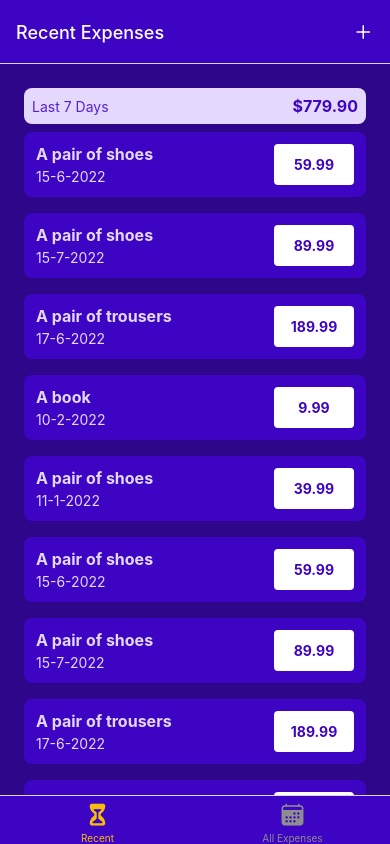
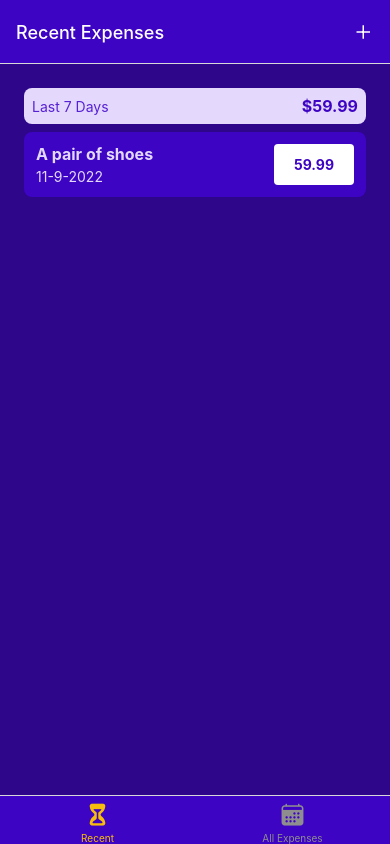
Before and after one commit to giannismanie/Expense_Tracker_App, a React Native app: screen /RecentExpenses in a window 390 px wide. Built offline with nearby package versions, Linux system fonts and the light colour scheme.

Commit message:
Created expenses context to add, update & delete expense item

```diff
--- a/App.js
+++ b/App.js
@@ -8,6 +8,7 @@ import AllExpenses from "./screens/AllExpenses";
 import { GlobalStyles } from "./constants/styles";
 import { Ionicons } from '@expo/vector-icons';
 import IconButton from "./components/ExpensesOutput/UI/IconButton";
+import ExpensesContextProvider from "./store/expenses-context";
 
 const Stack = createNativeStackNavigator();
 const BottomTabs = createBottomTabNavigator();
@@ -38,7 +39,8 @@ function ExpensesOverview() {
 export default function App() {
   return (
     <>
-      <StatusBar style="auto" />
+      <StatusBar style="light" />
+      <ExpensesContextProvider>
         <NavigationContainer>
           <Stack.Navigator screenOptions={{
             headerStyle: {backgroundColor: GlobalStyles.colors.primary500},
@@ -50,6 +52,7 @@ export default function App() {
             }}/>
           </Stack.Navigator>
         </NavigationContainer>
+      </ExpensesContextProvider>
     </>
   );
 }
--- a/components/ExpensesOutput/ExpensesOutput.js
+++ b/components/ExpensesOutput/ExpensesOutput.js
@@ -1,76 +1,19 @@
-import { StyleSheet, View } from "react-native";
+import { StyleSheet, Text, View } from "react-native";
 import { GlobalStyles } from "../../constants/styles";
 import ExpensesList from "./ExpensesList";
 import ExpensesSummary from "./ExpensesSummary";
 
-const Dummy_Expenses = [
-    {
-        id: 'e1',
-        description: 'A pair of shoes',
-        amount: 59.99,
-        date: new Date('2022-06-15')
-    },
-    {
-        id: 'e2',
-        description: 'A pair of shoes',
-        amount: 89.99,
-        date: new Date('2022-07-15')
-    },
-    {
-        id: 'e3',
-        description: 'A pair of trousers',
-        amount: 189.99,
-        date: new Date('2022-06-17')
-    },
-    {
-        id: 'e4',
-        description: 'A book',
-        amount: 9.99,
-        date: new Date('2022-02-10')
-    },
-    {
-        id: 'e5',
-        description: 'A pair of shoes',
-        amount: 39.99,
-        date: new Date('2022-01-11')
-    },
-    {
-      id: 'e6',
-      description: 'A pair of shoes',
-      amount: 59.99,
-      date: new Date('2022-06-15')
-  },
-  {
-      id: 'e7',
-      description: 'A pair of shoes',
-      amount: 89.99,
-      date: new Date('2022-07-15')
-  },
-  {
-      id: 'e8',
-      description: 'A pair of trousers',
-      amount: 189.99,
-      date: new Date('2022-06-17')
-  },
-  {
-      id: 'e9',
-      description: 'A book',
-      amount: 9.99,
-      date: new Date('2022-02-10')
-  },
-  {
-      id: 'e10',
-      description: 'A pair of shoes',
-      amount: 39.99,
-      date: new Date('2022-01-11')
-  },
-];
+function ExpensesOutput({ expenses, expensesPeriod, fallbackText }) {
+  let content = <Text style={styles.infoText}>{fallbackText}</Text>;
 
-function ExpensesOutput({ expenses, expensesPeriod }) {
+  if (expenses.length > 0) {
+    content = <ExpensesList expenses={expenses}/>;
+  }
+
   return (
     <View style={styles.container}>
-      <ExpensesSummary expenses={Dummy_Expenses} periodName={expensesPeriod}/>
-      <ExpensesList expenses={Dummy_Expenses}/>
+      <ExpensesSummary expenses={expenses} periodName={expensesPeriod}/>
+      {content}
     </View>
   );
 }
@@ -84,5 +27,11 @@ const styles = StyleSheet.create({
     paddingTop: 24,
     paddingBottom: 0,
     backgroundColor: GlobalStyles.colors.primary700
+  },
+  infoText: {
+    color: 'white',
+    fontSize: 16,
+    textAlign: 'center',
+    margin: 32
   }
 });
--- a/screens/AllExpenses.js
+++ b/screens/AllExpenses.js
@@ -1,7 +1,10 @@
 import ExpensesOutput from "../components/ExpensesOutput/ExpensesOutput";
+import { ExpensesContext } from "../store/expenses-context";
+import { useContext } from "react";
 
 function AllExpenses() {
-  return <ExpensesOutput expensesPeriod={"Total"} />;
+  const expensesCtx = useContext(ExpensesContext);
+  return <ExpensesOutput expenses={expensesCtx.expenses} expensesPeriod={"Total"} fallbackText="No registered expenses" />;
 }
 
 export default AllExpenses;
--- a/screens/ManageExpenses.js
+++ b/screens/ManageExpenses.js
@@ -1,10 +1,13 @@
-import { useLayoutEffect } from "react";
-import { StyleSheet, Text, View } from "react-native";
+import { useContext, useLayoutEffect } from "react";
+import { StyleSheet, View } from "react-native";
 import Button from "../components/ExpensesOutput/UI/Button";
 import IconButton from "../components/ExpensesOutput/UI/IconButton";
 import { GlobalStyles } from "../constants/styles";
+import { ExpensesContext } from "../store/expenses-context";
 
 function ManageExpenses({ route, navigation }) {
+  const expensesCtx = useContext(ExpensesContext);
+
   const editedExpenseId = route.params?.expenseId;
   const isEditing = !!editedExpenseId;
 
@@ -16,6 +19,7 @@ function ManageExpenses({ route, navigation }) {
 
   function deleteExpense() {
     navigation.goBack();
+    expensesCtx.deleteExpense(editedExpenseId);
   }
 
   function cancelHandler() {
@@ -23,6 +27,11 @@ function ManageExpenses({ route, navigation }) {
   }
 
   function confirmHandler() {
+    if (isEditing) {
+      expensesCtx.updateExpense(editedExpenseId, { description: 'updated', amount: 19.87, date: new Date()});
+    } else {
+      expensesCtx.addExpense({description: 'ddf', amount: 19.87, date: new Date()});
+    }
     navigation.goBack();
   }
 
--- a/screens/RecentExpenses.js
+++ b/screens/RecentExpenses.js
@@ -1,7 +1,17 @@
 import ExpensesOutput from "../components/ExpensesOutput/ExpensesOutput";
+import { ExpensesContext } from "../store/expenses-context";
+import { getDateMinusDays } from "../util/date";
+import { useContext } from "react";
 
 function RecentExpenses() {
-  return <ExpensesOutput expensesPeriod={"Last 7 Days"} />;
+  const expensesCtx = useContext(ExpensesContext);
+  const recentExpenses = expensesCtx.expenses.filter((expense) => {
+    const today = new Date();
+    const date7DaysAgo = getDateMinusDays(today, 7);
+
+    return expense.date > date7DaysAgo;
+  });
+  return <ExpensesOutput expenses={recentExpenses} expensesPeriod={"Last 7 Days"} fallbackText="No expenses registered for the last 7 days" />;
 }
 
 export default RecentExpenses;
--- /dev/null
+++ b/store/expenses-context.js
@@ -0,0 +1,117 @@
+import { createContext, useReducer } from "react";
+
+const Dummy_Expenses = [
+  {
+    id: "e1",
+    description: "A pair of shoes",
+    amount: 59.99,
+    date: new Date("2022-09-11"),
+  },
+  {
+    id: "e2",
+    description: "A pair of shoes",
+    amount: 89.99,
+    date: new Date("2022-07-15"),
+  },
+  {
+    id: "e3",
+    description: "A pair of trousers",
+    amount: 189.99,
+    date: new Date("2022-06-17"),
+  },
+  {
+    id: "e4",
+    description: "A book",
+    amount: 9.99,
+    date: new Date("2022-02-10"),
+  },
+  {
+    id: "e5",
+    description: "A pair of shoes",
+    amount: 39.99,
+    date: new Date("2022-01-11"),
+  },
+  {
+    id: "e6",
+    description: "A pair of shoes",
+    amount: 59.99,
+    date: new Date("2022-06-15"),
+  },
+  {
+    id: "e7",
+    description: "A pair of shoes",
+    amount: 89.99,
+    date: new Date("2022-07-15"),
+  },
+  {
+    id: "e8",
+    description: "A pair of trousers",
+    amount: 189.99,
+    date: new Date("2022-06-17"),
+  },
+  {
+    id: "e9",
+    description: "A book",
+    amount: 9.99,
+    date: new Date("2022-02-10"),
+  },
+  {
+    id: "e10",
+    description: "A pair of shoes",
+    amount: 39.99,
+    date: new Date("2022-01-11"),
+  },
+];
+
+export const ExpensesContext = createContext({
+  expenses: [],
+  addExpense: ({ description, amount, date }) => {},
+  deleteExpense: (id) => {},
+  updateExpense: ({ id, description, amount, date }) => {},
+});
+
+function expensesReducer(state, action) {
+  switch (action.type) {
+    case "ADD":
+      const id = new Date().toString() + Math.random().toString();
+      return [{ ...action.payload, id: id }, ...state];
+    case "UPDATE":
+      const updatableExpenseIndex = state.findIndex((expense) => expense.id === action.payload.id);
+      const updatableExpense = state[updatableExpenseIndex];
+      const updatedItem = { ...updatableExpense, ...action.payload.data };
+      const updatableExpenses = [...state];
+      updatableExpenses[updatableExpenseIndex] = updatedItem;
+      return updatableExpenses;
+    case "DELETE":
+      return state.filter((expense) => expense.id != action.payload);
+    default:
+      return state;
+  }
+}
+
+function ExpensesContextProvider({ children }) {
+  const [expensesState, dispatch] = useReducer(expensesReducer, Dummy_Expenses);
+
+  function addExpense(expenseData) {
+    dispatch({ type: "ADD", payload: expenseData });
+  }
+
+  function deleteExpense(id) {
+    dispatch({ type: "DELETE", payload: id });
+  }
+
+  function updateExpense(id, expenseData) {
+    dispatch({ type: "UPDATE", payload: { id: id, data: expenseData } });
+  }
+
+  const value = {
+    expenses: expensesState,
+    addExpense: addExpense,
+    deleteExpense: deleteExpense,
+    updateExpense: updateExpense,
+  };
+
+  return <ExpensesContext.Provider value={value}>{children}</ExpensesContext.Provider>;
+}
+
+export default ExpensesContextProvider;
```
Lines whose indentation alone changed are shown as unchanged.
